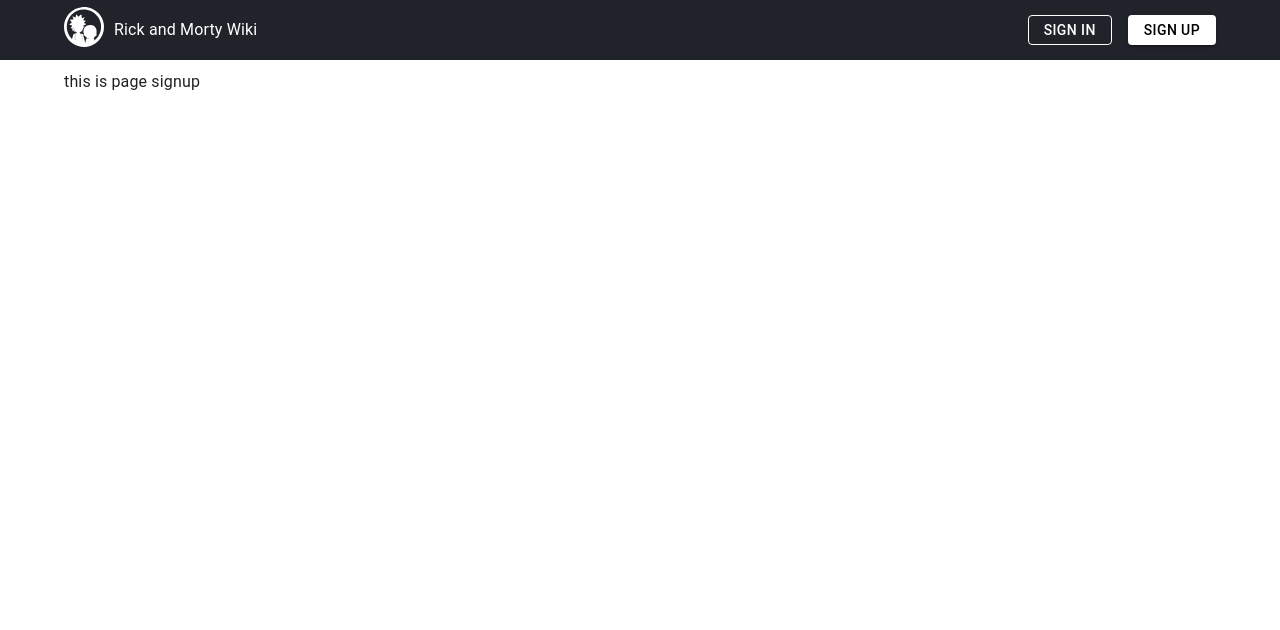
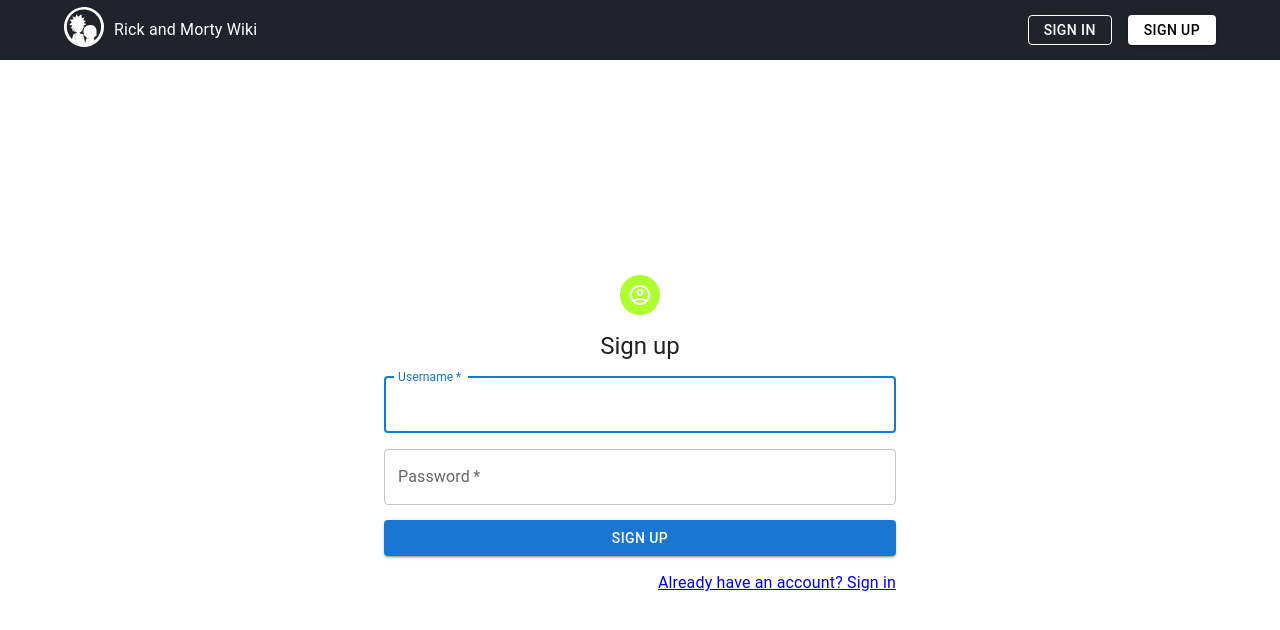
Before and after one commit to steeksg/aston-task, a React (Create React App) app: page /signup in a window 1280 px wide. Shown: the top 630 px of the page. Built offline with nearby package versions, Linux system fonts and the light colour scheme.

Commit message:
#1 Data from form save in localStorage

```diff
--- a/src/App.scss
+++ b/src/App.scss
@@ -1 +1,4 @@
-@import "./components/header/Header.scss"
+.App {
+    height: 100%;
+    width: 100%;
+}
--- a/src/components/body/Body.scss
+++ b/src/components/body/Body.scss
@@ -1,5 +1,6 @@
 .body {
     &--wrap {
         padding-top: 10px;
+        height:calc(100% - 60px) ;
     }
 }
--- a/src/components/body/Body.tsx
+++ b/src/components/body/Body.tsx
@@ -8,13 +8,12 @@ import "./Body.scss";
 
 export default function Body() {
   return (
-    <div className="body--wrap">
-      <Container>
+      <Container className="body--wrap">
         <Routes>
+          <Route path="/" element={<PageMain />} />
           <Route path="signup" element={<PageSignUp />} />
-          <Route path="/" element={<PageMain />} />
+          <Route path="*" element={<PageMain />} />
         </Routes>
       </Container>
-    </div>
   );
 }
--- a/src/components/body/pages/main/PageMain.tsx
+++ b/src/components/body/pages/main/PageMain.tsx
@@ -47,7 +47,7 @@ export default function PageMain() {
             fullWidth
             label="Search"
             onKeyDown={(event) => {
-              if (event.key == "Enter") searchStart();
+              if (event.key === "Enter") searchStart();
             }}
             endAdornment={
               <InputAdornment position="end">
--- /dev/null
+++ b/src/components/body/pages/signup/PageSignUp.scss
@@ -0,0 +1,25 @@
+.pageSignUp {
+  &--wrap {
+    display: flex;
+    align-items: center;
+    justify-content: center;
+    height: 100%;
+  }
+
+  &--avatar {
+    background-color: greenyellow !important;
+    margin-bottom: 15px;
+  }
+
+  &--title {
+    margin-bottom: 15px !important;
+  }
+
+  &--inputBox {
+    margin-bottom: 15px !important;
+  }
+
+  &--submitButton {
+    margin-bottom: 15px !important;
+  }
+}
--- a/src/components/body/pages/signup/PageSignUp.tsx
+++ b/src/components/body/pages/signup/PageSignUp.tsx
@@ -1,5 +1,182 @@
+import {
+  Avatar,
+  Box,
+  Button,
+  Container,
+  Grid,
+  TextField,
+  Typography,
+} from "@mui/material";
+import AccountCircleOutlinedIcon from "@mui/icons-material/AccountCircleOutlined";
+import { Link } from "react-router-dom";
+import { useEffect, useState } from "react";
+
+import "./PageSignUp.scss";
+
+interface IUserInfo {
+  username: string;
+  password: string;
+}
+
 export default function PageSignUp() {
-    return <div>
-        this is page signup
-    </div>
-};
+  const [isNeedRefreshUsers, setIsNeedRefreshUsers] = useState(true);
+
+  const [username, setUsername] = useState({
+    value: "",
+    isValid: true,
+    textError: "",
+  });
+  const [password, setPassword] = useState({
+    value: "",
+    isValid: true,
+    textError: "",
+  });
+  const [users, setUsers] = useState<IUserInfo[] | []>([]);
+
+  useEffect(() => {
+    if (isNeedRefreshUsers) {
+      setUsers(JSON.parse(window.localStorage.getItem("users") || "[]"));
+      setIsNeedRefreshUsers(false);
+    }
+  }, [isNeedRefreshUsers]);
+
+  const handleChange = (
+    event: React.ChangeEvent<HTMLInputElement | HTMLTextAreaElement>,
+    type: string
+  ) => {
+    switch (type) {
+      case "username": {
+        setUsername({
+          ...username,
+          value: event.target.value,
+          isValid: true,
+          textError: "",
+        });
+        break;
+      }
+      case "password": {
+        setPassword({
+          ...password,
+          value: event.target.value,
+          isValid: true,
+          textError: "",
+        });
+        break;
+      }
+    }
+  };
+
+  const handleSubmit = () => {
+    if (!username.value) {
+      setUsername({
+        ...username,
+        isValid: false,
+        textError: "Field cannot be empty!",
+      });
+    }
+
+    if (!password.value) {
+      setPassword({
+        ...password,
+        isValid: false,
+        textError: "Field cannot be empty!",
+      });
+    }
+
+    if (users.find((item) => item.username === username.value)) {
+      setUsername({
+        ...username,
+        isValid: false,
+        textError: "This username already use!",
+      });
+      return;
+    }
+
+    if (username.isValid && password.isValid) {
+      window.localStorage.setItem(
+        "users",
+        JSON.stringify([
+          ...users,
+          { username: username.value, password: password.value },
+        ])
+      );
+      setIsNeedRefreshUsers(true);
+    }
+  };
+
+  return (
+    <Box className="pageSignUp--wrap">
+      <Box
+        sx={{
+          display: "flex",
+          flexDirection: "column",
+          alignItems: "center",
+        }}
+      >
+        <Avatar className="pageSignUp--avatar">
+          <AccountCircleOutlinedIcon />
+        </Avatar>
+        <Typography component="h1" variant="h5" className="pageSignUp--title">
+          Sign up
+        </Typography>
+        <Box
+          component="form"
+          onKeyDown={(event: any) => {
+            if (event?.key === "Enter") handleSubmit();
+            return;
+          }}
+        >
+          <Grid container spacing={2} className="pageSignUp--inputBox">
+            <Grid item xs={12}>
+              <TextField
+                autoComplete="username"
+                name="username"
+                value={username.value}
+                onChange={(event) => handleChange(event, "username")}
+                required
+                fullWidth
+                id="username"
+                label="Username"
+                autoFocus
+                helperText={username.textError}
+                error={!username.isValid}
+              />
+            </Grid>
+            <Grid item xs={12}>
+              <TextField
+                required
+                fullWidth
+                name="password"
+                value={password.value}
+                onChange={(event) => handleChange(event, "password")}
+                label="Password"
+                type="password"
+                id="password"
+                autoComplete="new-password"
+                helperText={password.textError}
+                error={!password.isValid}
+              />
+            </Grid>
+          </Grid>
+          <Button
+            type="button"
+            fullWidth
+            variant="contained"
+            className="pageSignUp--submitButton"
+            onClick={(event) => {
+              event.preventDefault();
+              handleSubmit();
+            }}
+          >
+            Sign Up
+          </Button>
+          <Grid container justifyContent="flex-end">
+            <Grid item>
+              <Link to="/signin">Already have an account? Sign in</Link>
+            </Grid>
+          </Grid>
+        </Box>
+      </Box>
+    </Box>
+  );
+}
--- a/src/components/header/Header.tsx
+++ b/src/components/header/Header.tsx
@@ -1,6 +1,8 @@
 import Container from "@mui/material/Container";
 import Buttons from "./buttons/Buttons";
 import Title from "./title/Title";
+
+import "./Header.scss"
 
 export default function Header() {
   return (
--- a/src/components/header/buttons/Buttons.tsx
+++ b/src/components/header/buttons/Buttons.tsx
@@ -4,12 +4,14 @@ import ButtonSignIn from "./signin/ButtonSignIn";
 import ButtonSignUp from "./signup/ButtonSignUp";
 
 import "./Buttons.scss";
+import { Outlet } from "react-router-dom";
 
 export default function Buttons() {
   return (
     <Stack className="buttons--wrap" spacing={2} direction="row">
       <ButtonSignIn />
       <ButtonSignUp />
+      <Outlet />
     </Stack>
   );
 }
--- a/src/index.scss
+++ b/src/index.scss
@@ -1 +1,11 @@
-@import "./App.scss"
+// html {
+//   height: 100vh;
+// }
+
+// body {
+//   height: 100%;
+// }
+
+#root {
+    height: 100vh;
+}
```
